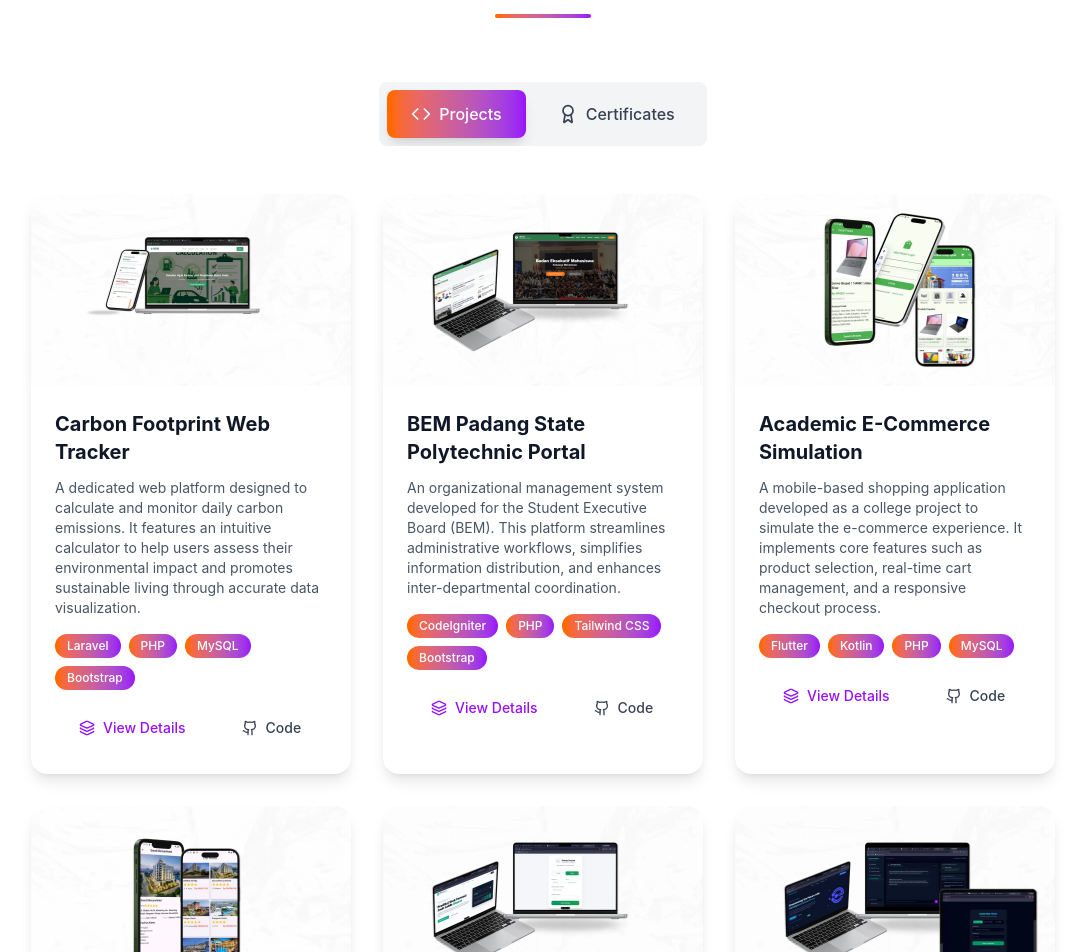
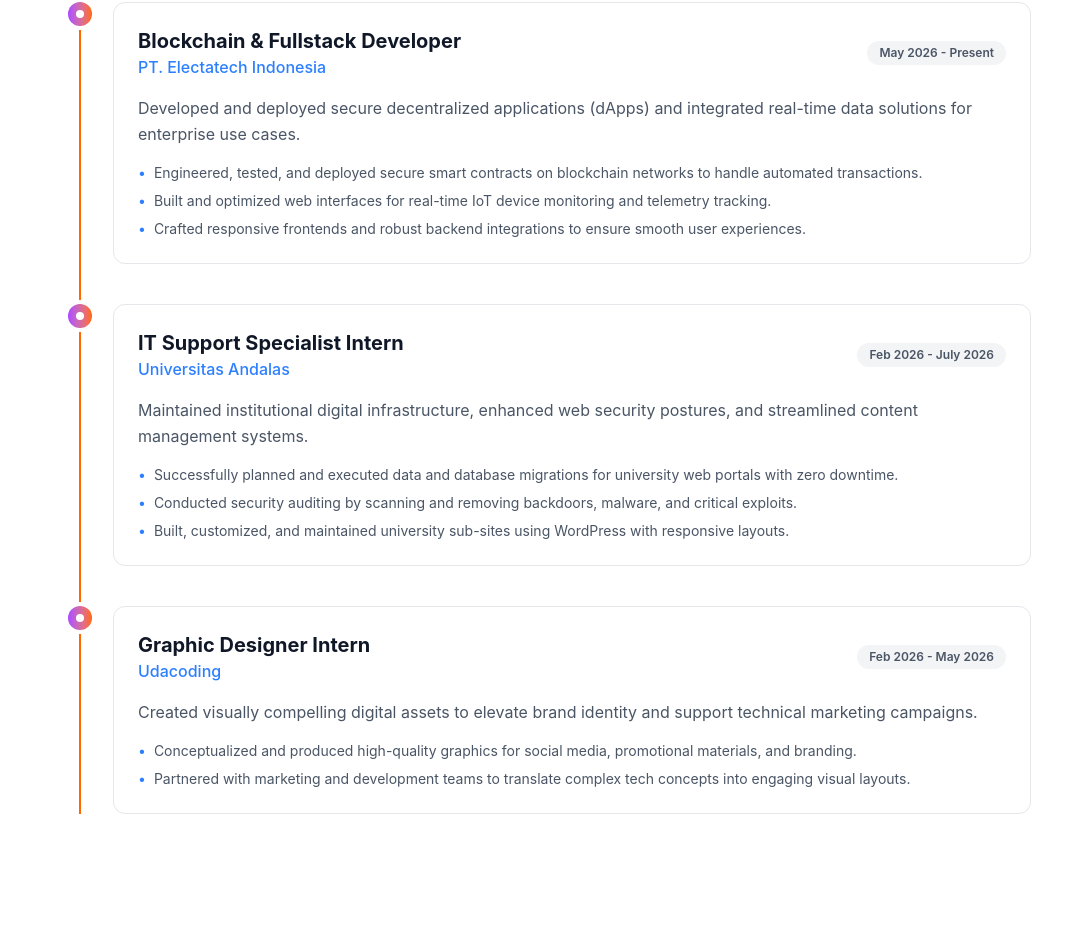
Before and after one commit to muhammadIqbal1210/portfolio, a React (Vite) app: page / in a window 1280 px wide. Shown: the part 1847-2799 px from the top of the page, without its empty margins (97-1182 px from the left). Built offline with nearby package versions, Linux system fonts and the light colour scheme.

Commit message:
feat:tambah bagian ecperience

```diff
--- a/src/App.jsx
+++ b/src/App.jsx
@@ -4,6 +4,7 @@
 import About from './components/About';
 const Projects = lazy(() => import('./components/Projects'));
 const Skills = lazy(() => import('./components/Skills'));
+const Experience = lazy(() => import('./components/Experience'));
 const Contact = lazy(() => import('./components/Contact'));
 import ChatWidget from './components/ChatWidget';
 import AOS from 'aos';
@@ -37,6 +38,7 @@
             Loading...
           </div>
         }>
+          <Experience darkMode={darkMode} />
           <Projects darkMode={darkMode} />
           <Skills darkMode={darkMode} />
           <Contact darkMode={darkMode} />
--- /dev/null
+++ b/src/components/Experience.jsx
@@ -0,0 +1,99 @@
+import React from 'react';
+
+const Experience = ({ darkMode }) => {
+  const experiences = [
+    {
+      company: 'PT. Electatech Indonesia',
+      role: 'Blockchain & Fullstack Developer',
+      period: 'May 2026 - Present',
+      description: 'Developed and deployed secure decentralized applications (dApps) and integrated real-time data solutions for enterprise use cases.',
+      bullets: [
+        'Engineered, tested, and deployed secure smart contracts on blockchain networks to handle automated transactions.',
+        'Built and optimized web interfaces for real-time IoT device monitoring and telemetry tracking.',
+        'Crafted responsive frontends and robust backend integrations to ensure smooth user experiences.'
+      ]
+    },
+    {
+      company: 'Universitas Andalas',
+      role: 'IT Support Specialist Intern',
+      period: 'Feb 2026 - July 2026',
+      description: 'Maintained institutional digital infrastructure, enhanced web security postures, and streamlined content management systems.',
+      bullets: [
+        'Successfully planned and executed data and database migrations for university web portals with zero downtime.',
+        'Conducted security auditing by scanning and removing backdoors, malware, and critical exploits.',
+        'Built, customized, and maintained university sub-sites using WordPress with responsive layouts.'
+      ]
+    },
+    {
+      company: 'Udacoding',
+      role: 'Graphic Designer Intern',
+      period: 'Feb 2026 - May 2026',
+      description: 'Created visually compelling digital assets to elevate brand identity and support technical marketing campaigns.',
+      bullets: [
+        'Conceptualized and produced high-quality graphics for social media, promotional materials, and branding.',
+        'Partnered with marketing and development teams to translate complex tech concepts into engaging visual layouts.'
+      ]
+    }
+  ];
+
+  return (
+    <section id="experience" className="py-20">
+      <div className="max-w-5xl mx-auto px-6">
+        <h2 className={`text-4xl lg:text-5xl text-center font-bold mb-16 transition-all duration-700 ${darkMode ? 'text-white' : 'text-gray-900'}`}>
+          <span className={`text-transparent mx-4 bg-clip-text bg-gradient-to-r transition-all duration-700 ${darkMode ? 'from-purple-400 to-orange-400' : 'from-orange-500 to-purple-600'}`}>My</span>
+              Experience
+        </h2>
+
+        {/* Container Utama Timeline */}
+        <div className="relative border-l-2 border-orange-500 ml-4 md:ml-6">
+          {experiences.map((exp, i) => (
+            <div key={i} className="mb-10 ml-8">
+              {/* Dot Indikator di Garis */}
+              <span className="absolute flex items-center justify-center w-6 h-6 bg-gradient-to-r from-purple-500 to-orange-500 rounded-full -left-[13px] ring-4 ring-white dark:ring-gray-900">
+                <div className="w-2 h-2 bg-white rounded-full"></div>
+              </span>
+
+              {/* Card Konten */}
+              <div
+                className={`p-6 rounded-xl border transition-all duration-300 transform hover:-translate-y-1 ${
+                  darkMode
+                    ? 'bg-gray-900 border-gray-700 hover:shadow-[0_10px_30px_-15px_rgba(59,130,246,0.3)]'
+                    : 'bg-white border-gray-200 hover:shadow-xl'
+                }`}
+              >
+                <div className="flex flex-wrap justify-between items-center gap-2 mb-4">
+                  <div>
+                    <h3 className={`text-xl font-bold ${darkMode ? 'text-white' : 'text-gray-900'}`}>
+                      {exp.role}
+                    </h3>
+                    <p className="text-blue-500 font-medium">{exp.company}</p>
+                  </div>
+                  <span className={`px-3 py-1 text-xs font-semibold rounded-full ${
+                    darkMode ? 'bg-gray-800 text-gray-300' : 'bg-gray-100 text-gray-600'
+                  }`}>
+                    {exp.period}
+                  </span>
+                </div>
+
+                <p className={`mb-4 leading-relaxed ${darkMode ? 'text-gray-400' : 'text-gray-600'}`}>
+                  {exp.description}
+                </p>
+
+                <ul className="space-y-2">
+                  {exp.bullets.map((b, idx) => (
+                    <li key={idx} className={`flex items-start text-sm ${darkMode ? 'text-gray-400' : 'text-gray-600'}`}>
+                      <span className="mr-2 text-blue-500">•</span>
+                      {b}
+                    </li>
+                  ))}
+                </ul>
+              </div>
+            </div>
+          ))}
+        </div>
+      </div>
+    </section>
+  );
+};
+
+export default Experience;
```
